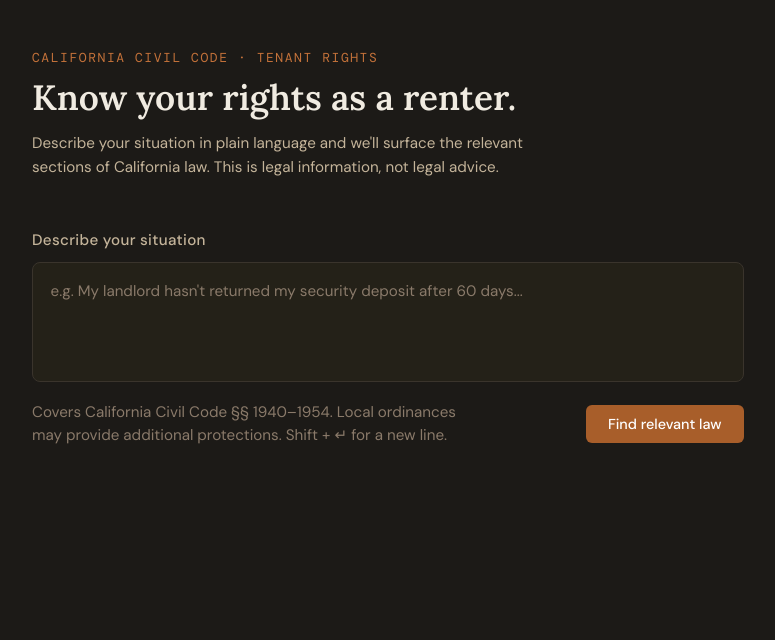
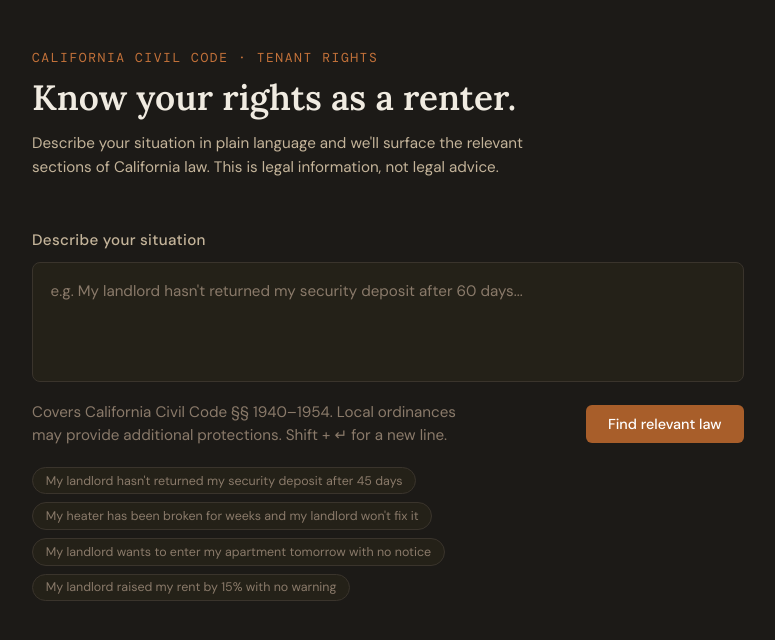
Before and after one commit to RichardGabelman/ca-tenant-law-rag, a React (Vite) app in the folder frontend/: page / in a window 1280 px wide. Shown: the top 640 px of the page, without its empty margins (252-1027 px from the left). Built offline with nearby package versions, Linux system fonts and the light colour scheme; no server answers.

Commit message:
feat: add clickable loadable example prompt buttons and their styles

```diff
--- a/frontend/src/components/QueryInput.css
+++ b/frontend/src/components/QueryInput.css
@@ -77,3 +77,27 @@
   cursor: not-allowed;
   opacity: 0.6;
 }
+
+.example-prompts {
+  display: flex;
+  flex-wrap: wrap;
+  gap: 0.5rem;
+  margin-top: 1.25rem;
+}
+
+.prompt-btn {
+  background: var(--bg-surface);
+  border: 1px solid var(--border);
+  border-radius: 20px;
+  color: var(--text-muted);
+  font-family: 'DM Sans', sans-serif;
+  font-size: 0.78rem;
+  padding: 0.3rem 0.8rem;
+  cursor: pointer;
+  transition: border-color 0.2s, color 0.2s;
+}
+
+.prompt-btn:hover {
+  border-color: var(--border-accent);
+  color: var(--text-secondary);
+}
--- a/frontend/src/components/QueryInput.jsx
+++ b/frontend/src/components/QueryInput.jsx
@@ -1,4 +1,11 @@
 import "./QueryInput.css";
+
+const EXAMPLE_PROMPTS = [
+  "My landlord hasn't returned my security deposit after 45 days",
+  "My heater has been broken for weeks and my landlord won't fix it",
+  "My landlord wants to enter my apartment tomorrow with no notice",
+  "My landlord raised my rent by 15% with no warning",
+];
 
 export default function QueryInput({
   situation,
@@ -35,6 +42,17 @@ export default function QueryInput({
           {loading ? "Searching..." : "Find relevant law"}
         </button>
       </div>
+      <div className="example-prompts">
+        {EXAMPLE_PROMPTS.map((prompt) => (
+          <button
+            key={prompt}
+            className="prompt-btn"
+            onClick={() => setSituation(prompt)}
+          >
+            {prompt}
+          </button>
+        ))}
+      </div>
     </section>
   );
 }
```
